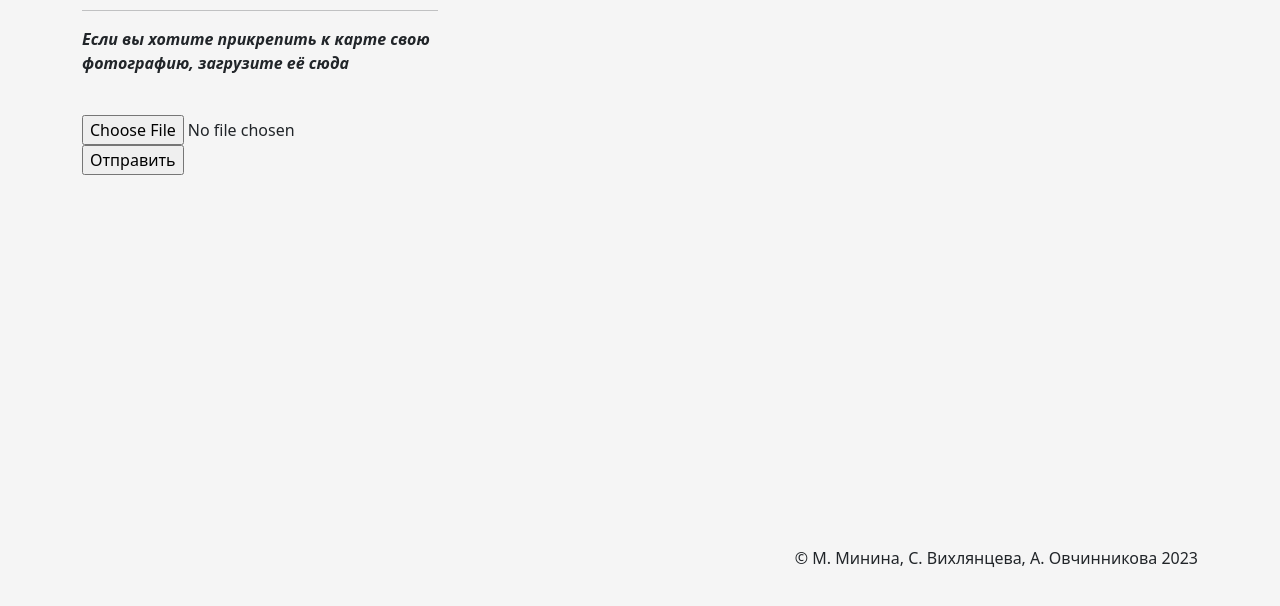
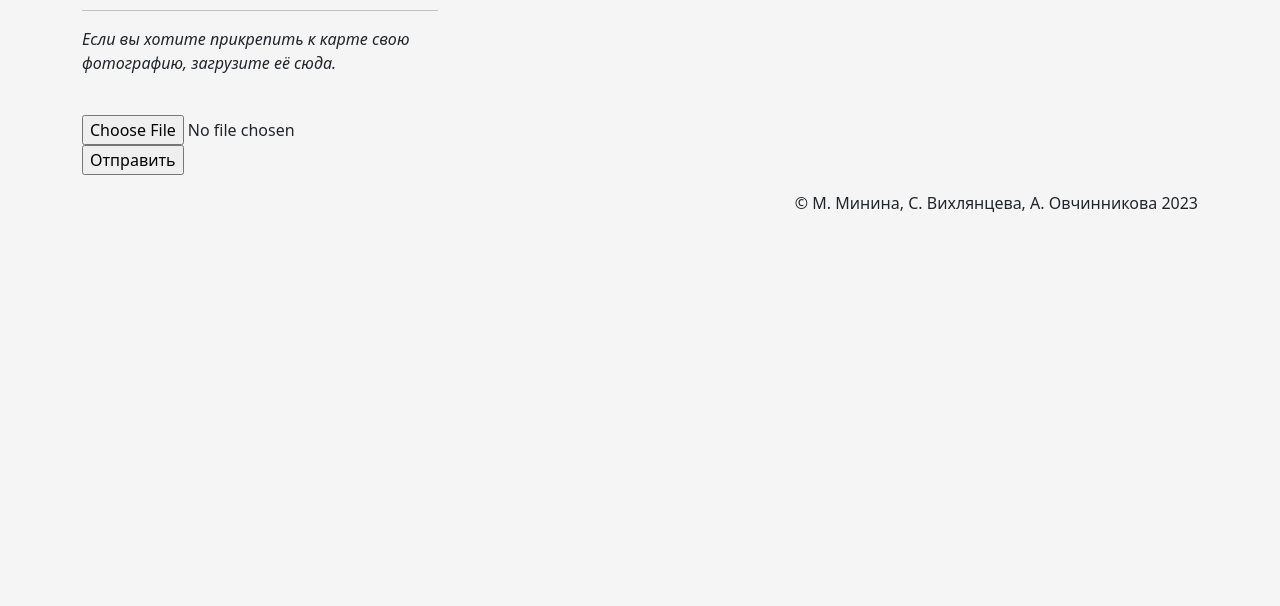
Before and after one commit to mininamaria/slexp, a plain HTML site: page index.html in a window 1280 px wide. Shown: the part 110-716 px from the top of the page. Drawn offline with nearby package versions, Linux system fonts and the light colour scheme.

Commit message:
Working version of the HTML-page

```diff
--- a/index.html
+++ b/index.html
@@ -12,6 +12,11 @@
     <script src="https://api-maps.yandex.ru/2.1/?apikey=49277f8b-8642-48fa-84ac-62ef4428ec03&lang=ru_RU"
             type="text/javascript"></script>
     <script src="adding_YMapsML_to_the_map.js" type="text/javascript"></script>
+    <style>
+        html, body, #map {
+            width: 100%; height: 100%; padding: 0; margin: 0;
+        }
+    </style>
 </head>
 <body style="background-color:whitesmoke">
     <nav class="navbar navbar-expand-lg bg-light">
@@ -30,15 +35,15 @@
             <div class="col-md-4">
                 <h1 style="color:DarkGreen"><b>Тут была ШЛ</b></h1>
                 <hr>
-                <p><i><b>Если вы хотите прикрепить к карте свою фотографию, загрузите её сюда</b></i></p>
+                <p><i>Если вы хотите прикрепить к карте свою фотографию, загрузите её сюда.</i></p>
                 <br>
                 <form enctype="multipart/form-data" method="post">
                     <p><input type="file" name="f">
-                    <input type="submit" value="Отправить"></p>
+                       <input type="submit" value="Отправить"></p>
                 </form>
             </div>
             <div class="col-md-8">
-                <div id="YMapsID" style="width:800px; height:600px;"></div>
+                <div id="map"></div>
             </div>
         </div>
     </div>
```
